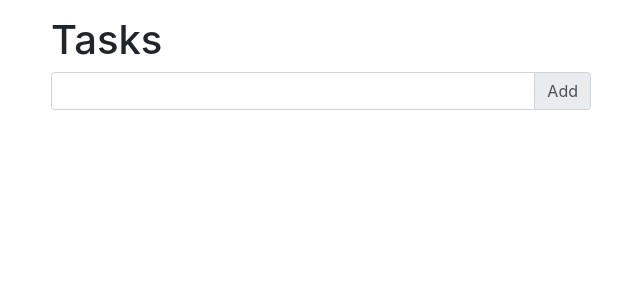
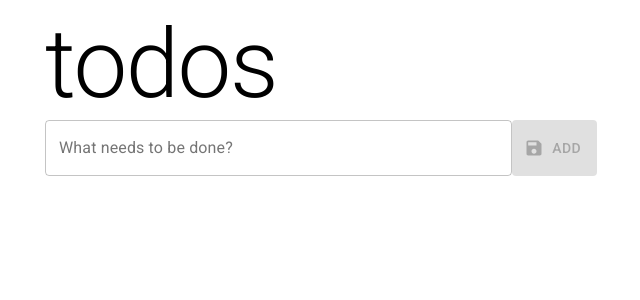
Before and after one commit to vadimfilimonov/React-TODO, a React (Create React App) app: page / in a window 1280 px wide. Shown: the top 300 px of the page, without its empty margins (319-959 px from the left). Built offline with nearby package versions, Linux system fonts and the light colour scheme.

Commit message:
change bootstrap to material ui

```diff
--- a/package.json
+++ b/package.json
@@ -1,8 +1,9 @@
 {
   "name": "react-todo",
   "version": "0.1.0",
-  "private": true,
   "dependencies": {
+    "@material-ui/core": "^4.11.0",
+    "@material-ui/icons": "^4.9.1",
     "@testing-library/jest-dom": "^4.2.4",
     "@testing-library/react": "^9.5.0",
     "@testing-library/user-event": "^7.2.1",
--- a/public/index.html
+++ b/public/index.html
@@ -7,12 +7,8 @@
     <meta name="theme-color" content="#000000" />
     <link rel="apple-touch-icon" href="%PUBLIC_URL%/logo192.png" />
     <link rel="manifest" href="%PUBLIC_URL%/manifest.json" />
-    <link
-      rel="stylesheet"
-      href="https://stackpath.bootstrapcdn.com/bootstrap/4.5.2/css/bootstrap.min.css"
-      integrity="sha384-JcKb8q3iqJ61gNV9KGb8thSsNjpSL0n8PARn9HuZOnIxN0hoP+VmmDGMN5t9UJ0Z"
-      crossorigin="anonymous"
-    />
+    <link rel="stylesheet" href="https://fonts.googleapis.com/css?family=Roboto:300,400,500,700&display=swap" />
+    <link rel="stylesheet" href="https://fonts.googleapis.com/icon?family=Material+Icons" />
     <title>React ToDo</title>
   </head>
   <body>
--- a/src/App.js
+++ b/src/App.js
@@ -1,11 +1,15 @@
+// @ts-check
 import React from "react";
 import nextId from "react-id-generator";
+import Container from "@material-ui/core/Container";
+import Typography from "@material-ui/core/Typography";
+import List from "@material-ui/core/List";
 import Task from "./components/Task.jsx";
 import TaskAdd from "./components/TaskAdd.jsx";
 
 class App extends React.Component {
-  constructor() {
-    super();
+  constructor(props) {
+    super(props);
     this.state = {
       tasks: [],
     };
@@ -53,12 +57,12 @@ class App extends React.Component {
   render() {
     const { tasks } = this.state;
     return (
-      <section className="container my-3">
-        <div className="row justify-content-md-center">
-          <div className="col col-md-6">
-            <h1>Tasks</h1>
+      <Container maxWidth="sm">
+        <Typography variant="h1" component="h1">
+          todos
+        </Typography>
         <TaskAdd addTask={this.addTask}></TaskAdd>
-            <ul className="list-group my-3">
+        <List>
           {tasks.map((task) => (
             <Task
               doneTask={() => this.doneTask(task.id)}
@@ -68,10 +72,8 @@ class App extends React.Component {
               key={task.id}
             ></Task>
           ))}
-            </ul>
-          </div>
-        </div>
-      </section>
+        </List>
+      </Container>
     );
   }
 }
--- a/src/components/Task.jsx
+++ b/src/components/Task.jsx
@@ -1,39 +1,33 @@
+// @ts-check
 import React from "react";
+import ListItem from "@material-ui/core/ListItem";
+import ListItemIcon from "@material-ui/core/ListItemIcon";
+import ListItemText from "@material-ui/core/ListItemText";
+import ListItemSecondaryAction from "@material-ui/core/ListItemSecondaryAction";
+import CheckBoxOutlineBlankOutlinedIcon from "@material-ui/icons/CheckBoxOutlineBlankOutlined";
+import CheckBoxOutlinedIcon from "@material-ui/icons/CheckBoxOutlined";
+import DeleteIcon from "@material-ui/icons/Delete";
+import IconButton from "@material-ui/core/IconButton";
 
-const Task = ({ task, doneTask, undoneTask, deleteTask }) => {
-  const DoneButton = () =>
-    task.done ? (
-      <button className="btn btn-warning" type="button" onClick={undoneTask}>
-        Undone
-      </button>
-    ) : (
-      <button className="btn btn-success" type="button" onClick={doneTask}>
-        Done
-      </button>
-    );
-
-  const DeleteButton = () => (
-    <button className="btn btn-link mx-2" type="button" onClick={deleteTask}>
-      Delete
-    </button>
-  );
-
-  const Text = () =>
-    task.done ? (
-      <div className="align-self-center mr-auto">
-        <s>{task.title}</s>
-      </div>
-    ) : (
-      <div className="align-self-center mr-auto">{task.title}</div>
-    );
-
-  return (
-    <li className="list-group-item d-flex align-items-start">
-      <Text />
-      <DeleteButton />
-      <DoneButton />
-    </li>
-  );
-};
+const Task = ({ task, doneTask, undoneTask, deleteTask }) => (
+  <ListItem button onClick={() => (task.done ? undoneTask() : doneTask())}>
+    <ListItemIcon>
+      {task.done ? (
+        <CheckBoxOutlinedIcon />
+      ) : (
+        <CheckBoxOutlineBlankOutlinedIcon />
+      )}
+    </ListItemIcon>
+    <ListItemText
+      primary={task.title}
+      style={{ textDecoration: task.done ? "line-through" : "none" }}
+    />
+    <ListItemSecondaryAction>
+      <IconButton edge="end" aria-label="delete" onClick={deleteTask}>
+        <DeleteIcon />
+      </IconButton>
+    </ListItemSecondaryAction>
+  </ListItem>
+);
 
 export default Task;
--- a/src/components/TaskAdd.jsx
+++ b/src/components/TaskAdd.jsx
@@ -1,4 +1,8 @@
+// @ts-check
 import React from "react";
+import Button from "@material-ui/core/Button";
+import SaveIcon from "@material-ui/icons/Save";
+import TextField from "@material-ui/core/TextField";
 
 class TaskAdd extends React.Component {
   constructor(props) {
@@ -23,17 +27,23 @@ class TaskAdd extends React.Component {
 
   render() {
     return (
-      <form onSubmit={this.addTask}>
-        <div className="input-group">
-          <input
-            className="form-control"
-            onChange={this.onChange}
-            value={this.state.input}
-          ></input>
-          <div className="input-group-append">
-            <button className="input-group-text">Add</button>
-          </div>
-        </div>
+      <form style={{ display: "flex" }} onSubmit={this.addTask}>
+        <TextField
+          style={{ flexGrow: 1 }}
+          variant="outlined"
+          label="What needs to be done?"
+          onChange={this.onChange}
+          value={this.state.input}
+        />
+        <Button
+          variant="contained"
+          color="primary"
+          startIcon={<SaveIcon />}
+          type="submit"
+          disabled={this.state.input.length === 0}
+        >
+          Add
+        </Button>
       </form>
     );
   }
--- a/src/index.js
+++ b/src/index.js
@@ -1,3 +1,4 @@
+// @ts-check
 import React from "react";
 import { render } from "react-dom";
 import App from "./App";
```
Also changed, not shown: 1 other file (tests, documents, lock files or other folders). Lines whose indentation alone changed are shown as unchanged.
